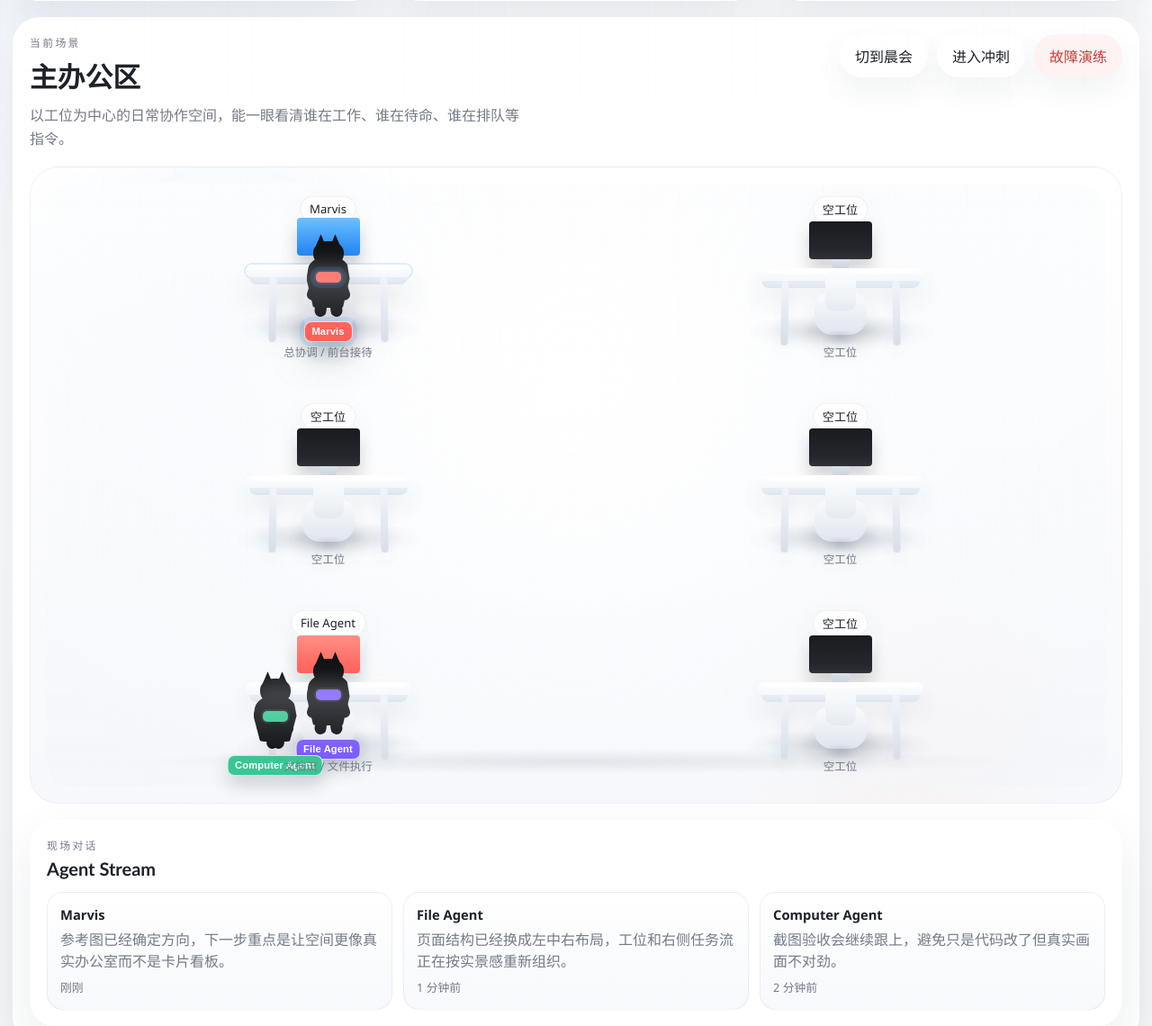
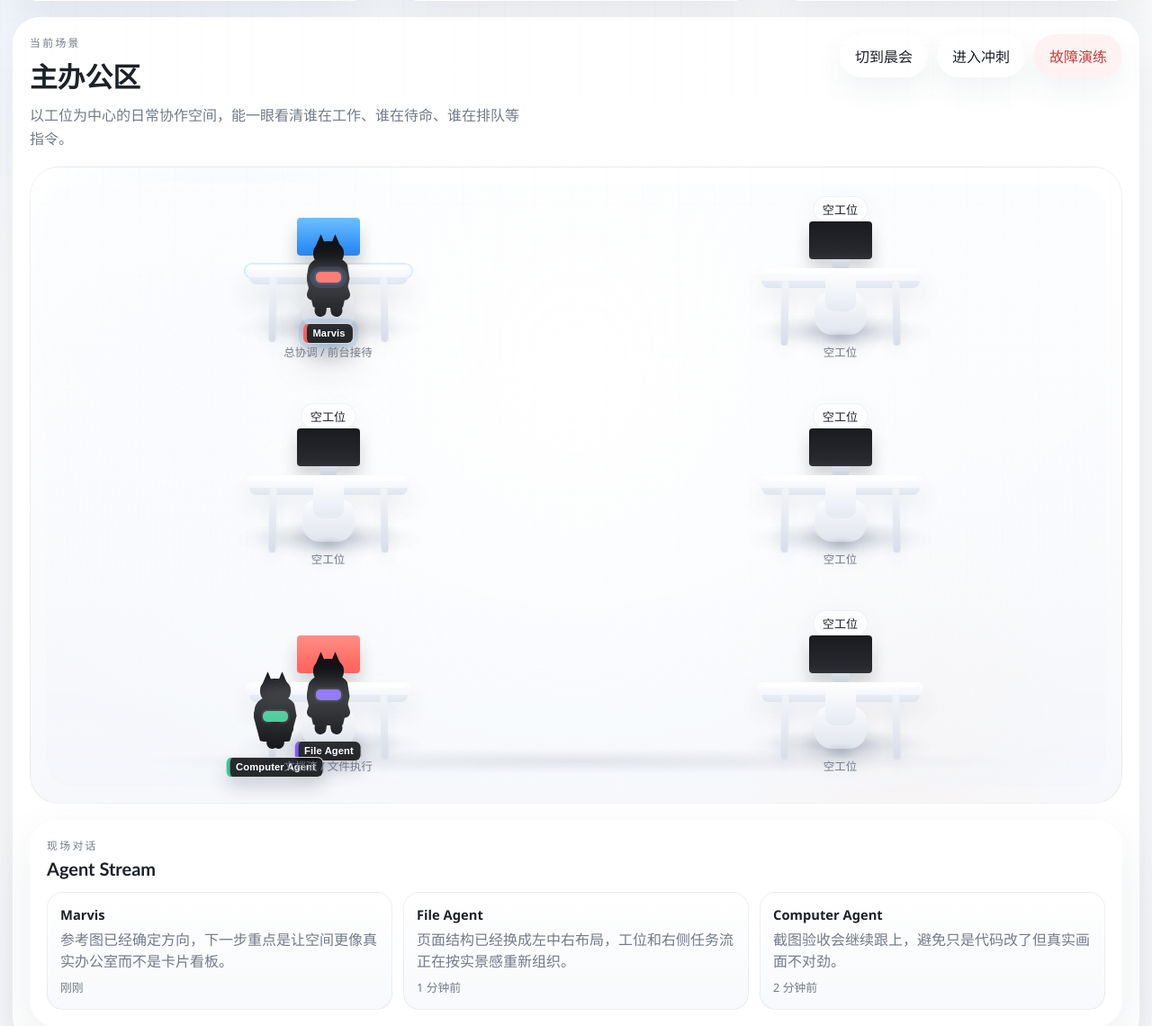
Before and after one commit to caojian888/QuoteAgentAssistant, a Python web app: template templates/agent-office.html in a window 1280 px wide. Shown: the part 342-1482 px from the top of the page at 90% size. Run offline with Jinja, Linux system fonts and the light colour scheme; the template is opened without the code that fills it, so the values that code supplies are empty.

Commit message:
Attach names to office agent figures

```diff
--- a/static/agent-office/script.js
+++ b/static/agent-office/script.js
@@ -571,12 +571,11 @@
     const monitorTone = occupant ? occupant.monitor : "";
     const stationClass = occupant ? "occupied" : "empty";
     const activeClass = occupant && station.occupant === app.activeAgentId ? "active" : "";
-    const stationLabel = occupant ? occupant.name : station.label;
     const caption = occupant ? occupant.role : station.label;
 
     return `
       <article class="desk-slot ${stationClass} ${activeClass}">
-        <span class="desk-label">${escapeHtml(stationLabel)}</span>
+        ${occupant ? "" : `<span class="desk-label">${escapeHtml(station.label)}</span>`}
         <div class="desk-set">
           <span class="desk-shadow"></span>
           <span class="monitor ${monitorTone}"></span>
--- a/static/agent-office/styles.css
+++ b/static/agent-office/styles.css
@@ -793,15 +793,16 @@
 .agent-name-tag {
   left: 50%;
   right: auto;
-  bottom: -22px;
+  bottom: -24px;
   z-index: 6;
   max-width: 132px;
   min-height: 22px;
   transform: translateX(-50%);
-  border: 1px solid rgba(255, 255, 255, 0.74);
-  border-radius: 8px;
-  padding: 4px 8px;
-  background: var(--agent-accent, #3a97ff);
+  border: 1px solid rgba(255, 255, 255, 0.82);
+  border-left: 4px solid var(--agent-accent, #3a97ff);
+  border-radius: 7px;
+  padding: 4px 8px 4px 7px;
+  background: rgba(17, 19, 23, 0.9);
   color: #fff;
   font-size: 0.7rem;
   font-weight: 800;
@@ -819,7 +820,7 @@
 }
 
 .agent-figure.standing .agent-name-tag {
-  bottom: -24px;
+  bottom: -26px;
   max-width: 138px;
 }
 
```
